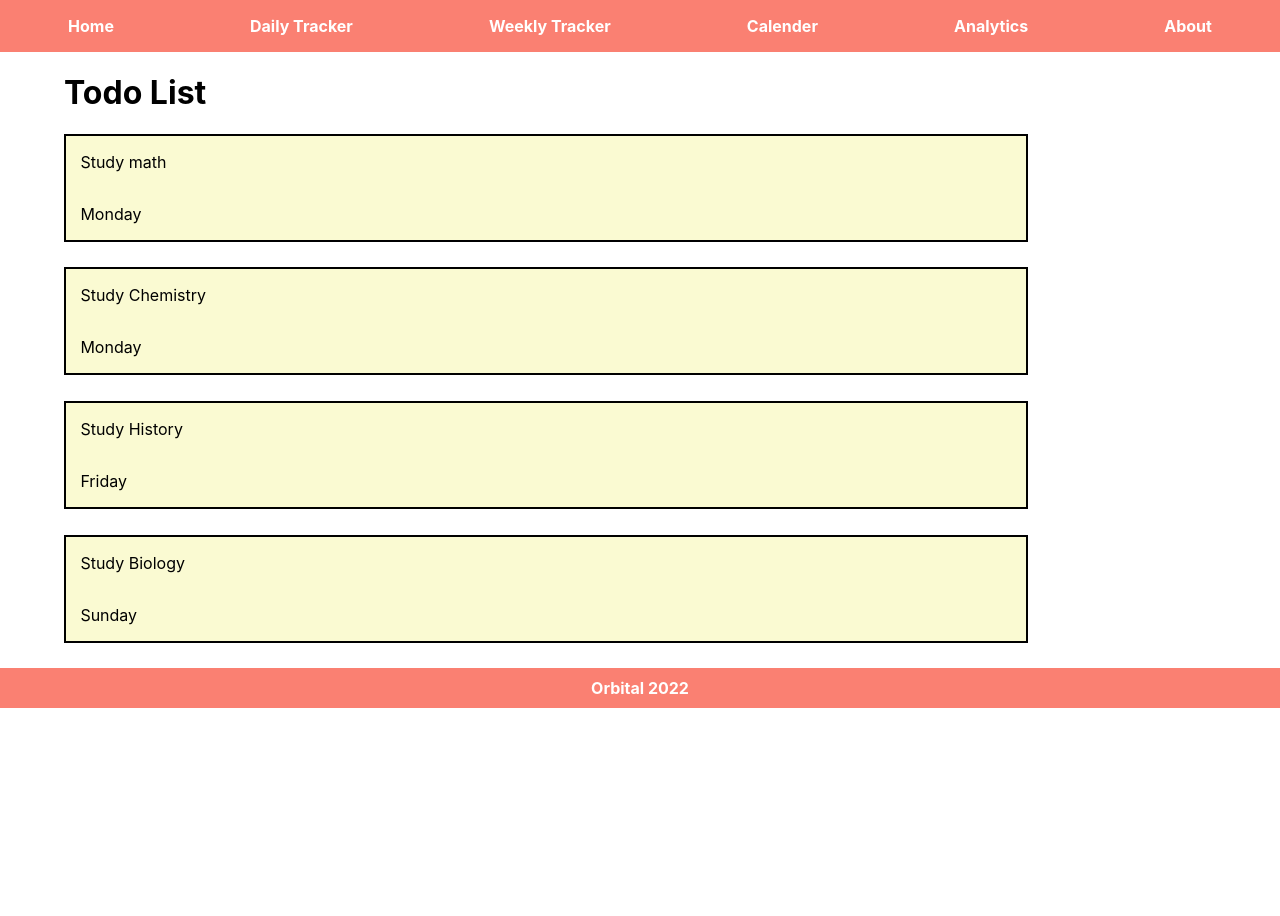
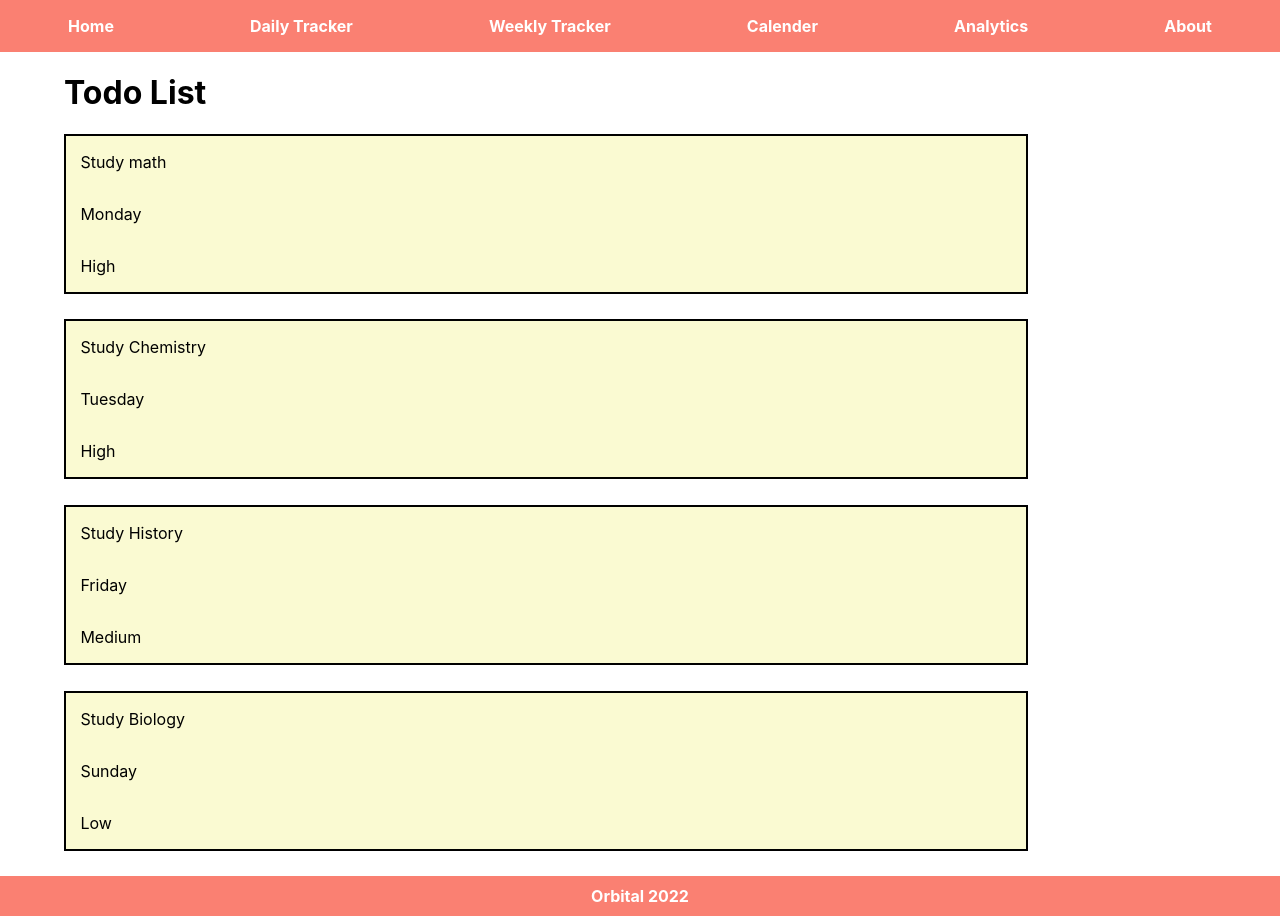
Before and after one commit to AdvisorySG/dawn-advisory-theme, a React (Create React App) app: page / in a window 1280 px wide. Before the commit the page ends 800 px from the top, so only its background shows below. Built offline with nearby package versions, Linux system fonts and the light colour scheme.

Commit message:
add props for todo list

```diff
--- a/src/components/App.js
+++ b/src/components/App.js
@@ -2,8 +2,17 @@ import Header from './Header.js';
 import Home from './Home.js';
 import Footer from './Footer.js';
 import Card from './Card.js';
+import UserTasks from './UserTasks.js';
 
 function Page () {
+    const userTasks = UserTasks.map(item => {
+        return <Card
+                    task = {item.task}
+                    day = {item.day}
+                    urgency = {item.urgency}
+                />
+    });
+
     return (
         <div class="container">
             <Header />
@@ -12,18 +21,22 @@ function Page () {
             <Card
                 task="Study math"
                 day="Monday"
+                urgency="High"
             />
             <Card
                 task="Study Chemistry"
-                day="Monday"
+                day="Tuesday"
+                urgency="High"
             />
             <Card
                 task="Study History"
                 day="Friday"
+                urgency="Medium"
             />
             <Card
                 task="Study Biology"
                 day="Sunday"
+                urgency="Low"
             />
             <Footer />
         </div>
--- a/src/components/Card.js
+++ b/src/components/Card.js
@@ -3,8 +3,8 @@ function Card (props) {
         <div className="card">
             <p className="task">{ props.task }</p>
             <p className="day">{ props.day }</p>
+            <p className="urgency">{ props.urgency }</p>
         </div>
-
     );
 };
 
--- /dev/null
+++ b/src/components/UserTasks.js
@@ -0,0 +1,29 @@
+const UserTasks = [
+    {
+        task: "Study for Math test",
+        day : "Monday",
+        urgency : "Medium"
+    },
+    {
+        task: "Study for Coding test",
+        day : "Tuesday",
+        urgency : "Low"
+    },
+    {
+        task: "Study for English test",
+        day : "Thursday",
+        urgency : "High"
+    },
+    {
+        task: "Study for Biology test",
+        day : "Friday",
+        urgency : "Low"
+    },
+    {
+        task: "Study for internship interview",
+        day : "Sunday",
+        urgency : "Low"
+    }
+]
+
+export default UserTasks
--- a/src/style.css
+++ b/src/style.css
@@ -94,6 +94,10 @@ body {
   margin-left: 1.5%;
 }
 
+.card > p.urgency {
+  margin-left: 1.5%;
+}
+
 .title {
   margin-left: 5%;
 }
```
